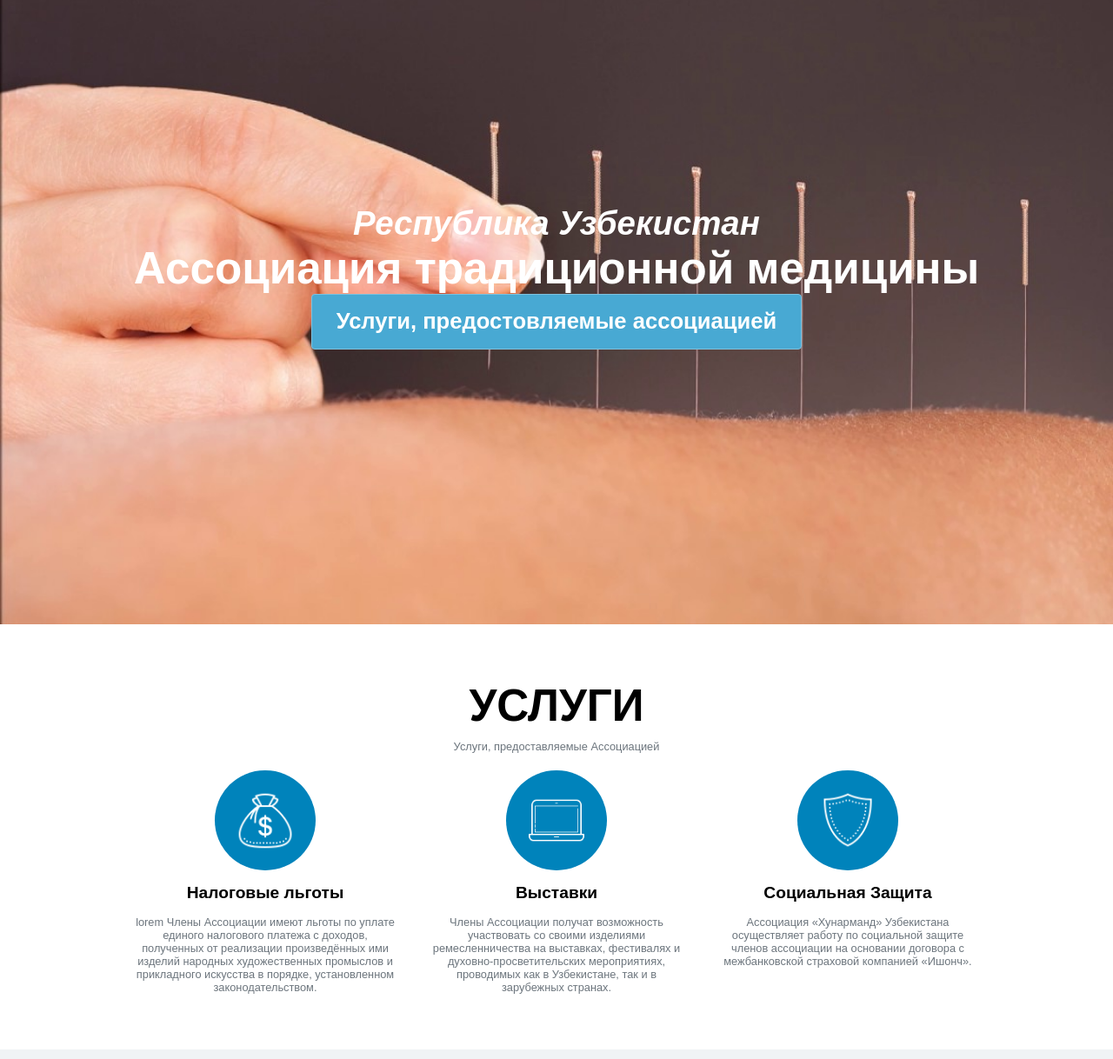
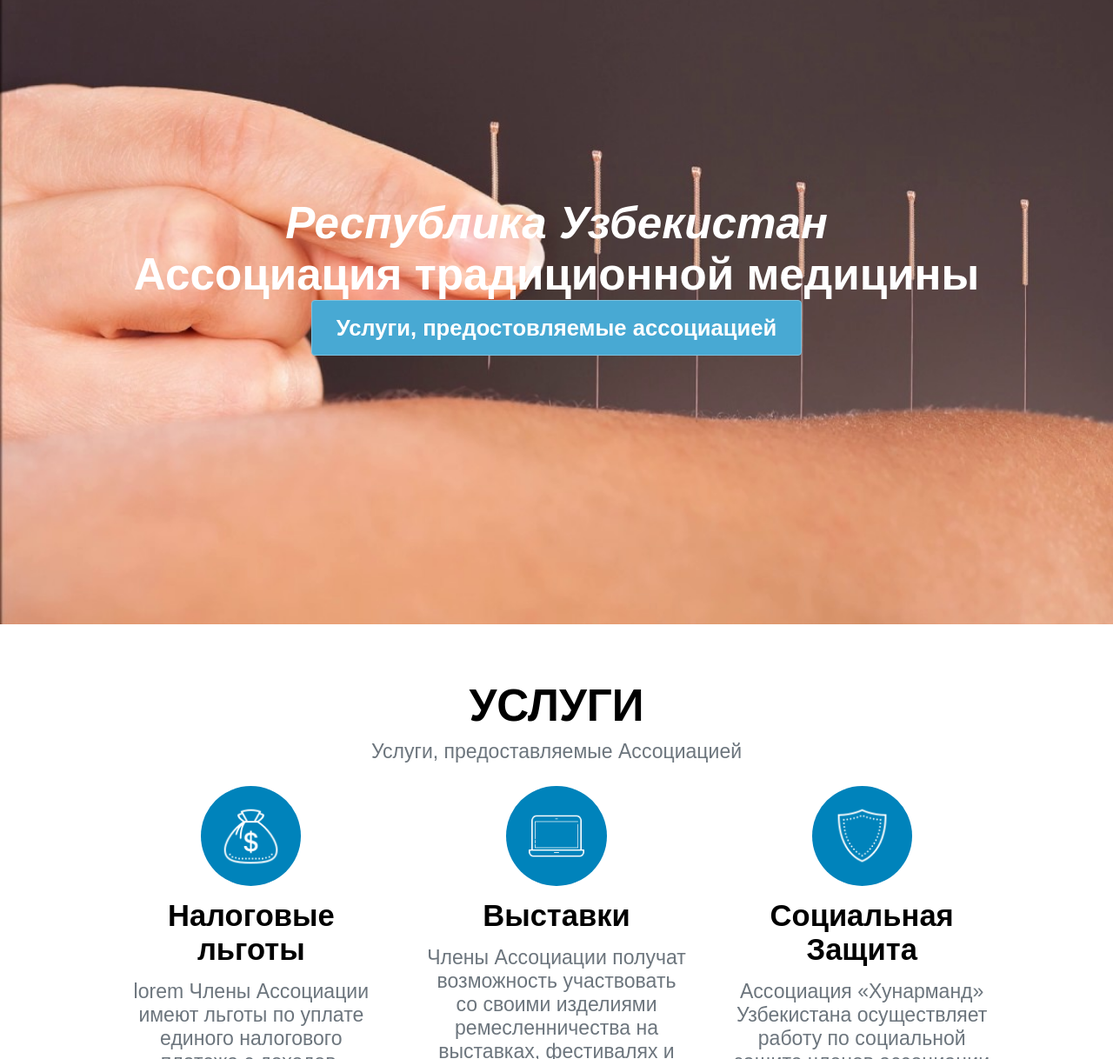
Before and after one commit to Isk-On/testingAssociation-, a plain HTML site: page index.html in a window 1280 px wide. Shown: the part 82-1300 px from the top of the page at 87% size. Drawn offline with nearby package versions, Linux system fonts and the light colour scheme; a web font is replaced by a local one.

Commit message:
Add files via upload

```diff
--- a/css/style.css
+++ b/css/style.css
@@ -5,7 +5,8 @@
 }
 
 body {
-  font-size: 1vw;
+  font-size: 1.8vw;
+
   font-family: "Radio Canada Big", sans-serif;
   font-optical-sizing: auto;
 
@@ -72,7 +73,7 @@ body {
       color: rgb(255, 255, 255);
 
       h2 {
-        font-size: 3vw;
+        font-size: 4vw;
       }
 
       h1 {
@@ -114,7 +115,7 @@ body {
       align-items: center;
       flex-direction: column;
       justify-content: center;
-      gap: 20px;
+      gap: 2vw;
 
       .services-text {
         text-align: center;
@@ -134,7 +135,7 @@ body {
         align-items: center;
         justify-content: center;
         align-items: flex-start;
-        gap: 35px;
+        gap: 4vw;
 
         .service {
           display: flex;
```
